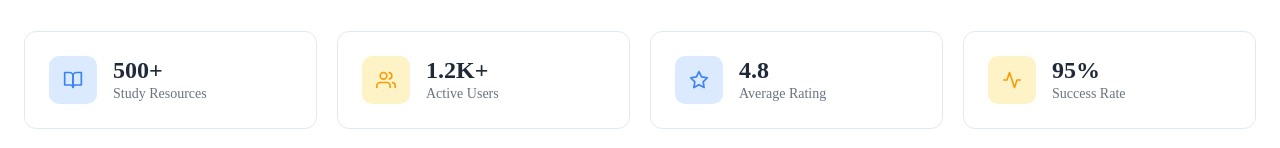
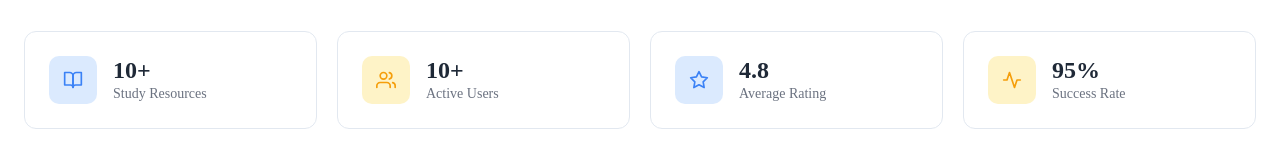
Before and after one commit to Shashidharak89/LEARNIX, a Next.js app: page /dashboard in a window 1280 px wide. Shown: the part 277-425 px from the top of the page. Built offline with nearby package versions, Linux system fonts and the light colour scheme.

Commit message:
Active users and resources count update

```diff
--- a/src/app/dashboard/DashBoard.js
+++ b/src/app/dashboard/DashBoard.js
@@ -105,7 +105,7 @@ export default function DashBoard() {
             <FiBookOpen size={20} />
           </div>
           <div className="learnix-stat-info">
-            <span className="learnix-stat-value">500+</span>
+            <span className="learnix-stat-value">10+</span>
             <span className="learnix-stat-label">Study Resources</span>
           </div>
         </div>
@@ -114,7 +114,7 @@ export default function DashBoard() {
             <FiUsers size={20} />
           </div>
           <div className="learnix-stat-info">
-            <span className="learnix-stat-value">1.2K+</span>
+            <span className="learnix-stat-value">10+</span>
             <span className="learnix-stat-label">Active Users</span>
           </div>
         </div>
```
